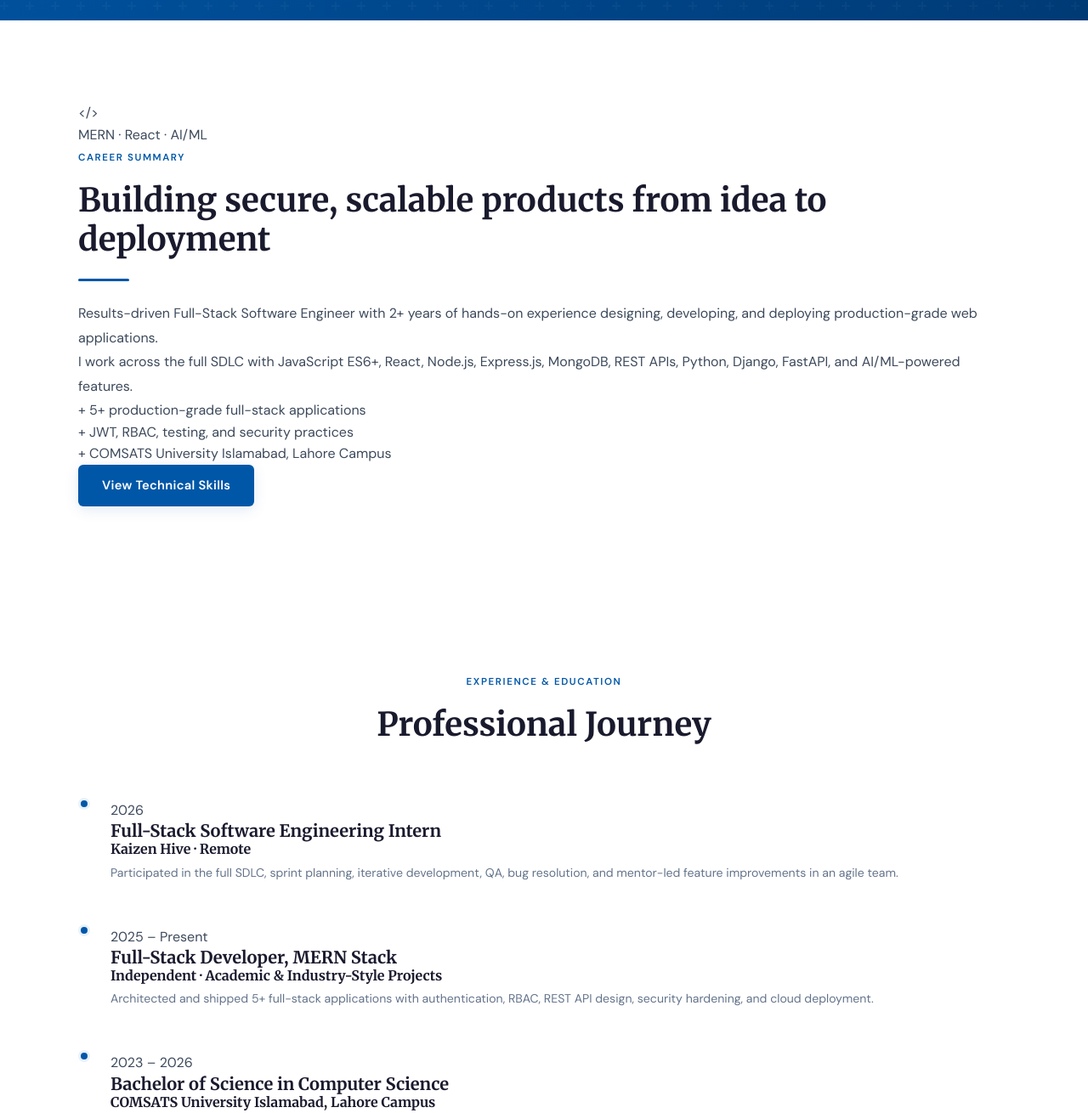
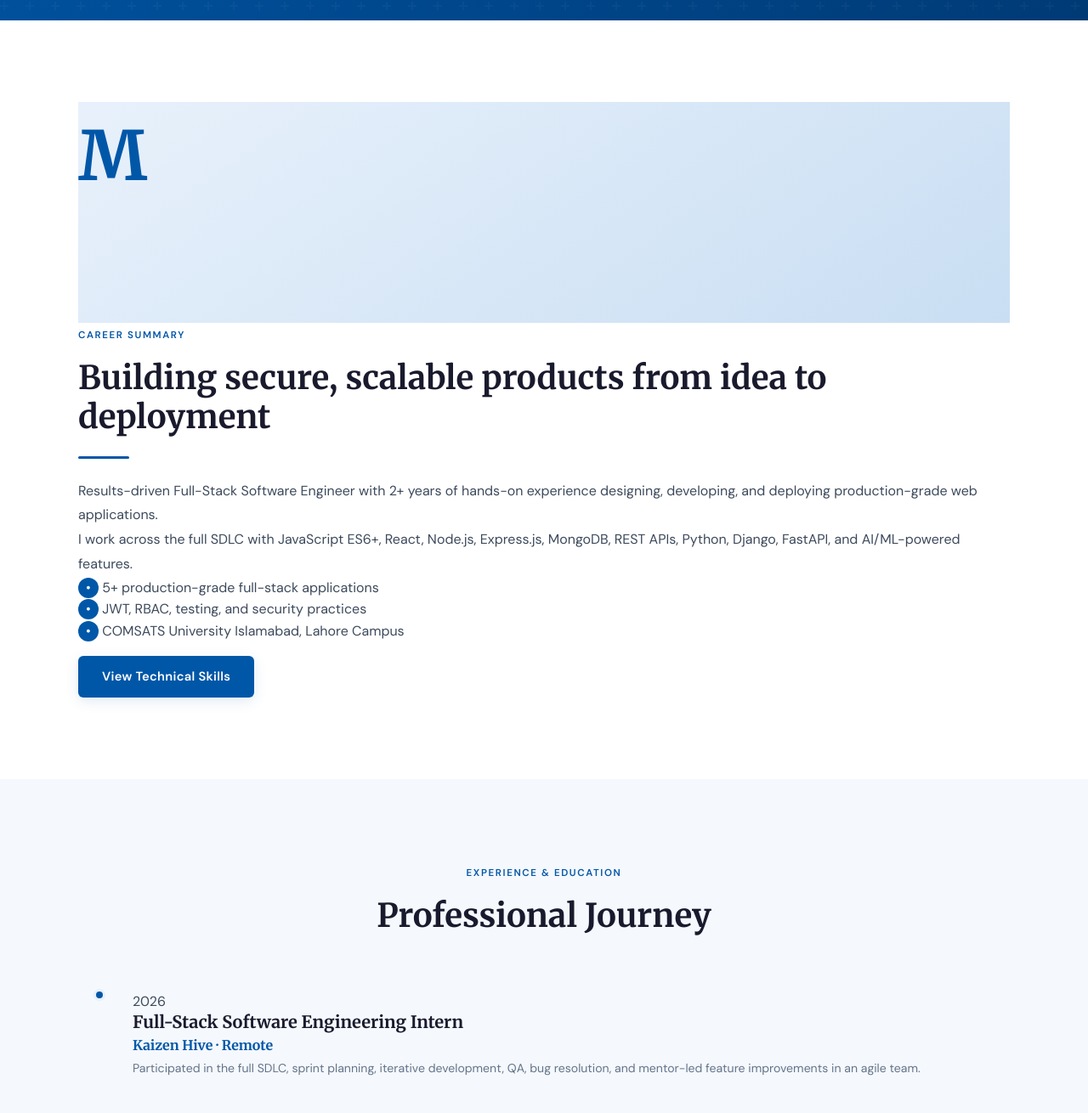
Before and after one commit to M-AmirLatif/AmirPortfolio, a plain HTML site: page pages/about.html in a window 1280 px wide. Shown: the part 460-1770 px from the top of the page at 85% size. Drawn offline with Linux system fonts and the light colour scheme.

Commit message:
Fix portfolio layout, spacing, grids, and blue accents

```diff
--- a/assets/css/about.css
+++ b/assets/css/about.css
@@ -220,3 +220,61 @@
     grid-template-columns: 1fr;
   }
 }
+
+/* Portfolio content uses the original visual panel without an empty portrait box. */
+.about-img-wrap {
+  aspect-ratio: auto;
+  min-height: 260px;
+  background: linear-gradient(145deg, var(--blue-light), #c9def3);
+  color: var(--blue-dark);
+  font-size: 0;
+  font-weight: 700;
+}
+.about-img-wrap::after {
+  content: 'M';
+  font-family: var(--font-head);
+  font-size: 5rem;
+  color: var(--blue-dark);
+}
+.about-grid .reveal > .btn {
+  margin-top: var(--s2);
+  display: inline-flex;
+}
+.credential-icon {
+  width: 24px;
+  height: 24px;
+  border-radius: 50%;
+  background: var(--blue-dark);
+  color: var(--white);
+  display: inline-flex;
+  align-items: center;
+  justify-content: center;
+  flex-shrink: 0;
+  font-size: 0;
+}
+.credential-icon::before {
+  content: '•';
+  font-size: 1rem;
+}
+.timeline {
+  padding-left: 18px;
+}
+.timeline-item {
+  gap: var(--s4);
+}
+.timeline-content {
+  min-width: 0;
+  overflow-wrap: anywhere;
+}
+.timeline-content h3 {
+  margin-bottom: 6px;
+}
+.timeline-content h4 {
+  color: var(--blue-dark);
+}
+main > .section:nth-of-type(3) {
+  background: var(--off-white);
+}
+main > .section:nth-of-type(4) {
+  background: var(--blue-light);
+}
--- a/assets/css/blog.css
+++ b/assets/css/blog.css
@@ -130,6 +130,37 @@
   gap: var(--s3);
 }
 
+.blog-grid {
+  grid-template-columns: repeat(3, minmax(0, 1fr));
+  align-items: stretch;
+}
+main > .section {
+  background: var(--off-white);
+}
+.blog-grid .blog-card {
+  min-width: 0;
+  border-top: 4px solid var(--blue-dark);
+}
+.blog-grid .card-body {
+  height: 100%;
+  display: flex;
+  flex-direction: column;
+}
+.blog-grid .blog-meta {
+  margin-top: auto;
+  padding-top: var(--s3);
+}
+@media (max-width: 1024px) {
+  .blog-grid {
+    grid-template-columns: repeat(2, minmax(0, 1fr));
+  }
+}
+@media (max-width: 768px) {
+  .blog-grid {
+    grid-template-columns: 1fr;
+  }
+}
+
 /* ─── NEWSLETTER STRIP ────────────────────────────────────── */
 .blog-newsletter {
   background: var(--blue-dark);
--- a/assets/css/home.css
+++ b/assets/css/home.css
@@ -296,7 +296,22 @@
   color: var(--text);
 }
 .credential-icon {
-  font-size: 1.1rem;
+  width: 24px;
+  height: 24px;
+  border-radius: 50%;
+  background: var(--blue-dark);
+  color: var(--white);
+  display: inline-flex;
+  align-items: center;
+  justify-content: center;
+  font-size: 1rem;
+  font-weight: 700;
+  flex-shrink: 0;
+  font-size: 0;
+}
+.credential-icon::before {
+  content: '•';
+  font-size: 1rem;
 }
 
 /* ─── SERVICES PREVIEW ────────────────────────────────────── */
--- a/assets/css/youtube.css
+++ b/assets/css/youtube.css
@@ -302,3 +302,35 @@
     grid-template-columns: 1fr;
   }
 }
+
+/* Keep project cards in a clean horizontal grid on desktop. */
+.video-grid {
+  grid-template-columns: repeat(3, minmax(0, 1fr));
+  align-items: stretch;
+}
+main > .section {
+  background: var(--off-white);
+}
+.video-grid .card {
+  min-width: 0;
+  border-top: 4px solid var(--blue-dark);
+}
+.video-grid .card-body {
+  height: 100%;
+  display: flex;
+  flex-direction: column;
+}
+.video-grid .card-body p:last-child {
+  margin-top: auto;
+  padding-top: var(--s2);
+}
+@media (max-width: 1024px) {
+  .video-grid {
+    grid-template-columns: repeat(2, minmax(0, 1fr));
+  }
+}
+@media (max-width: 768px) {
+  .video-grid {
+    grid-template-columns: 1fr;
+  }
+}
```
Also changed, not shown: assets/css/services.css (+44 -0 lines).
